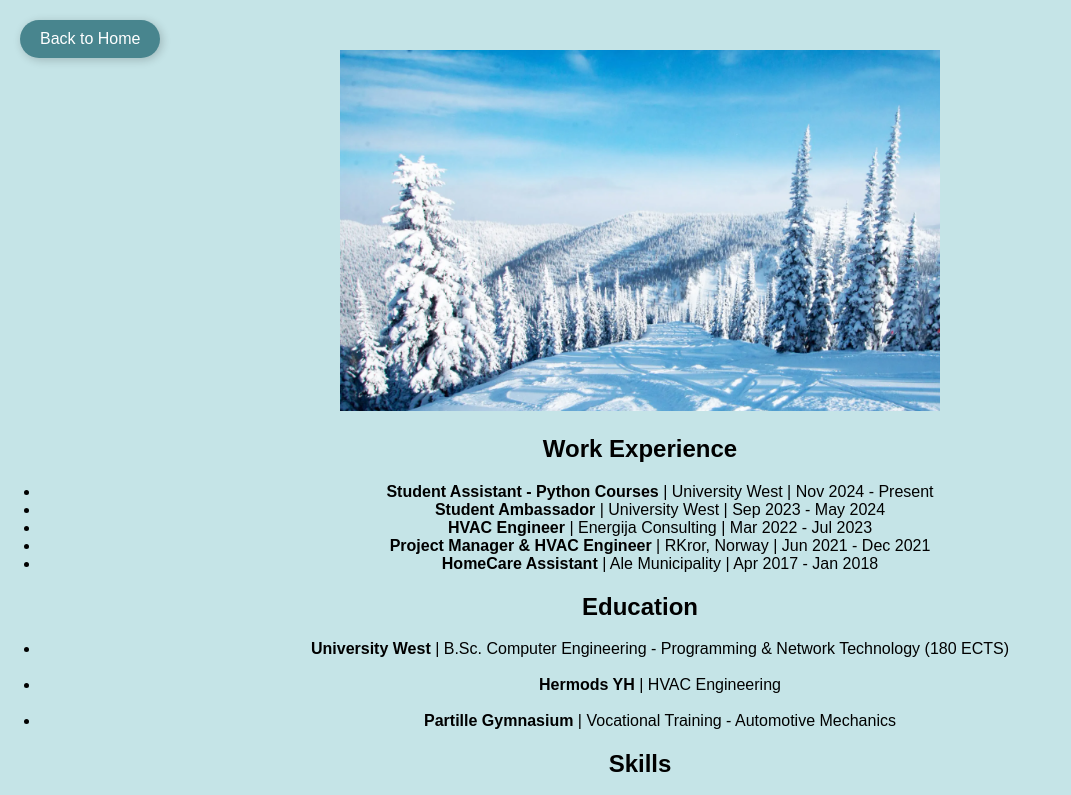
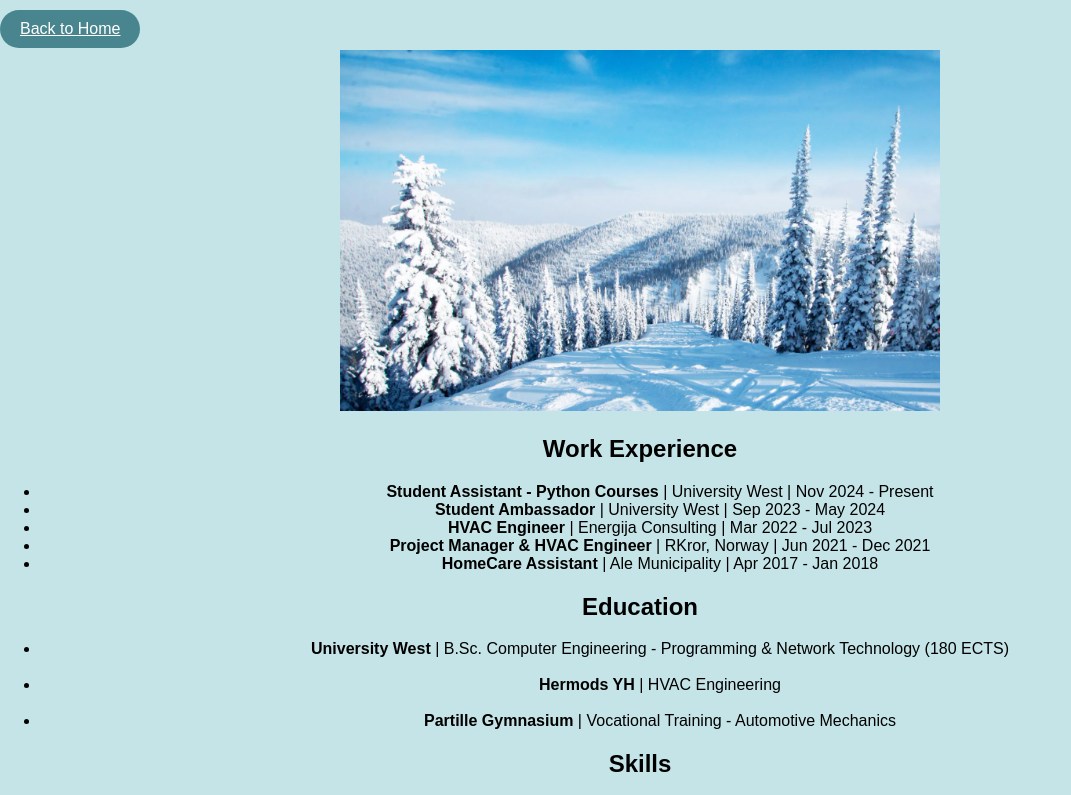
Before and after one commit to Nweder/WebDev, a plain HTML site: page public/Cv.html in a window 1280 px wide. Shown: the top 795 px of the page, without its empty margins (0-1071 px from the left). Drawn offline with Linux system fonts and the light colour scheme.

Commit message:
back to Home button in CV update

```diff
--- a/public/Cv.css
+++ b/public/Cv.css
@@ -59,27 +59,16 @@ footer {
 }
 .back-button-about-me {
     position: fixed;
-    top: 20px;
-    left: 20px;
+    top: 10px;
+    left: 0px;
     padding: 10px 20px;
     background: #48858e;
     color: white;
     border: none;
-    border-radius: 25px;
-    font-size: 16px;
-    text-decoration: none;
-    display: inline-block;
-    text-align: center;
-    box-shadow: 2px 2px 10px rgba(0, 0, 0, 0.2);
-    transition: background 0.3s ease-in-out;
+    border-radius: 50px;
     z-index: 1;
 }
 
 .back-button-about-me:hover {
     background: #1b3f48;
 }
-
-
-.back-button-about-me:hover {
-    background: #1b3f48;
-}
```
